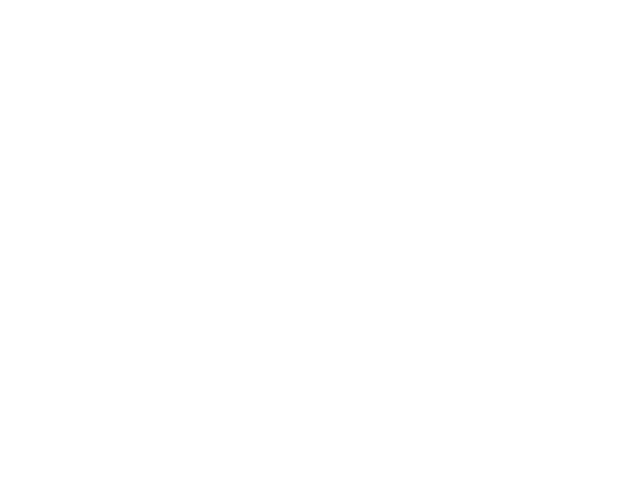
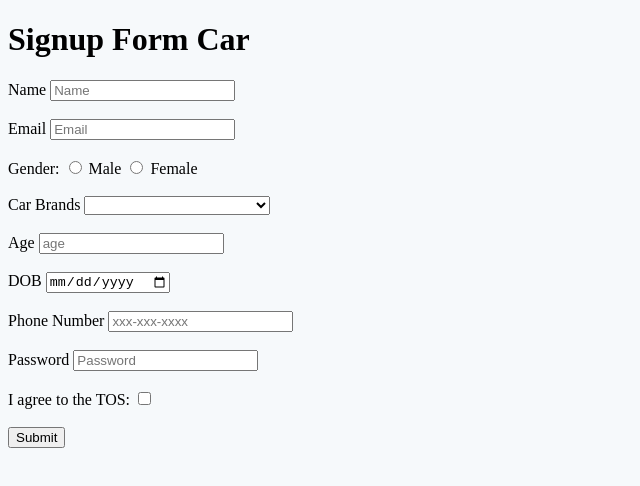
Before and after one commit to acciojob/signup-form-car-Shrikanttathe-hub, a website: page main.html in a window 1280 px wide. Shown: the whole page, without its empty margins (0-640 px from the left). Drawn offline with Linux system fonts and the light colour scheme.

Commit message:
created a submission

```diff
--- a/main.html
+++ b/main.html
@@ -6,8 +6,37 @@
 	<link rel="stylesheet" href="styles.css">
 </head>
 
-<body>
+<body class="body1">
 	<!-- the entire body must be written by student -->
+	 <h1>Signup Form Car</h1>
+	<form action="submit_feedback.php" method="post">
+		<label for="name">Name</label>
+		<input type="text" id="name" name="name"placeholder="Name" required><br><br>
+		<label for="email">Email</label>
+		<input type="Email" id="email" name="email" placeholder="Email" required><br><br>
+		<label>Gender:</label>
+        <input type="radio" id="gender_m" name="gender" required>
+        <label for="gender_m">Male</label>
+        <input type="radio" id="gender_f" name="gender" required>
+        <label for="gender_f">Female</label><br><br>
+		<label for="cars">Car Brands</label>
+		<select id="cars" name="cars" required>
+        <option value="" disabled>--Please choose an option--</option>
+        <!-- Add car brand options here -->
+        </select><br><br>
+	    <label for="age">Age</label>
+		<input type="number" id="age" name="age" placeholder="age" required><br><br>
+		<label for="dob">DOB</label>
+		<input type="date" name="tel" id="dob" required><br><br>
+	    <label for="phone">Phone Number</label>
+		<input type="tel" id="tel" pattern="[0-9]{3}-[0-9]{3}-[0-9]{4}" placeholder="xxx-xxx-xxxx"><br><br>
+	    <label for="password">Password</label>
+		<input type="password" id="password" placeholder="Password" required><br><br>
+	    <label for="tos">I agree to the TOS:</label>
+		<input type="checkbox" id="tos" name="tos" required><br><br>
+		<button>Submit</button>
+
+	</form>
     <script type="text/javascript" src="./script.js">
 </script>
 
--- a/styles.css
+++ b/styles.css
@@ -1,2 +1,6 @@
 
 /* Your CSS Code here. */
+.body1{
+	border:1px;
+	background-color:#f6f9fb;
+}
```
